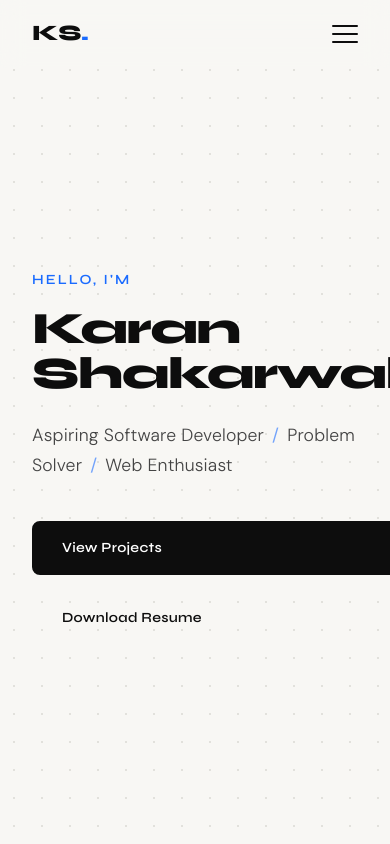
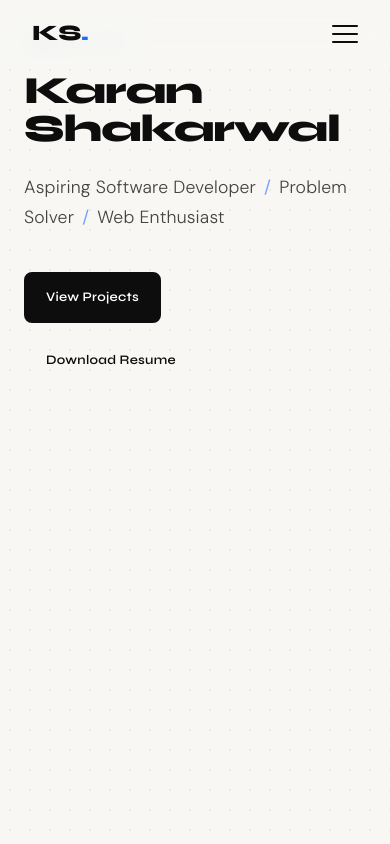
Before and after one commit to karan-21-web/Portfolio-Updated, a React (Vite) app: page / in a window 390 px wide. Shown: the top 844 px of the page. Built offline with nearby package versions, Linux system fonts and the light colour scheme.

Commit message:
updated photo

```diff
--- a/src/components/About.jsx
+++ b/src/components/About.jsx
@@ -2,7 +2,7 @@ import { motion } from 'framer-motion'
 import { useInView } from 'framer-motion'
 import { useRef } from 'react'
 import { ABOUT } from '../data/portfolio'
-import photo from '../assets/photo.jpg'
+import photo from '../assets/photo.png'
 
 function RevealBlock({ children, delay = 0 }) {
   const ref  = useRef(null)
@@ -36,7 +36,7 @@ export default function About() {
               <img
                 src={photo}
                 alt="Karan Shakarwal"
-                className="w-[80px] h-[80px] md:w-[160px] md:h-[160px] rounded-[20px] object-cover object-top block shadow-card"
+                className="w-[120px] h-[120px] md:w-[220px] md:h-[220px] rounded-full object-cover object-top block shadow-card "
               />
               <span className="bg-accent-dim text-accent font-display text-[12px] font-bold tracking-[0.08em] px-[14px] py-[6px] rounded-full whitespace-nowrap">
                 {ABOUT.badge}
--- a/src/components/Hero.jsx
+++ b/src/components/Hero.jsx
@@ -15,7 +15,7 @@ export default function Hero() {
   return (
     <section
       id="hero"
-      className="relative min-h-screen flex items-center overflow-hidden pt-[68px] px-8 max-w-[1120px] mx-auto"
+      className="relative min-h-screen flex md:items-center items-start overflow-hidden pt-8 sm:pt-10 md:pt-[68px] px-6 sm:px-8 w-full max-w-[1120px] mx-auto"
     >
       {/* Dot-grid background (fixed so it persists across sections) */}
       <div className="hero-dot-grid" aria-hidden="true" />
@@ -36,7 +36,7 @@ export default function Hero() {
 
         <motion.h1
           variants={item}
-          className="hero-name text-[2.8rem] sm:text-[4rem] md:text-[5.75rem] lg:text-[7.5rem]"
+          className="hero-name text-[2.4rem] sm:text-[3.4rem] md:text-[5.75rem] lg:text-[7.5rem]"
         >
           {HERO.firstName}
           <br />
@@ -59,7 +59,7 @@ export default function Hero() {
 
         <motion.div
           variants={item}
-          className="flex flex-wrap gap-4 sm:flex-row flex-col"
+          className="flex flex-wrap gap-3 sm:flex-row flex-col items-start sm:items-center"
         >
           {HERO.cta.map(({ label, href, variant, download }) =>
             download ? (
--- a/src/index.css
+++ b/src/index.css
@@ -63,6 +63,12 @@
     transition: all 0.22s ease;
     white-space: nowrap;
     cursor: pointer;
+  }
+  @media (max-width: 767px) {
+    .btn {
+      padding: 12px 20px;
+      font-size: 13px;
+    }
   }
   .btn-primary {
     background: #0d0d0d;
@@ -134,6 +140,13 @@
     opacity: 0.45;
     z-index: -1;
     pointer-events: none;
+  }
+
+  @media (max-width: 767px) {
+    .hero-dot-grid {
+      background-size: 20px 20px;
+      opacity: 0.25;
+    }
   }
 
   /* ── Hero name clamped font ── */
```
Also changed, not shown: src/assets/photo.jpg (deleted), src/assets/photo.png (added), 7 other files (tests, documents, lock files or other folders).
